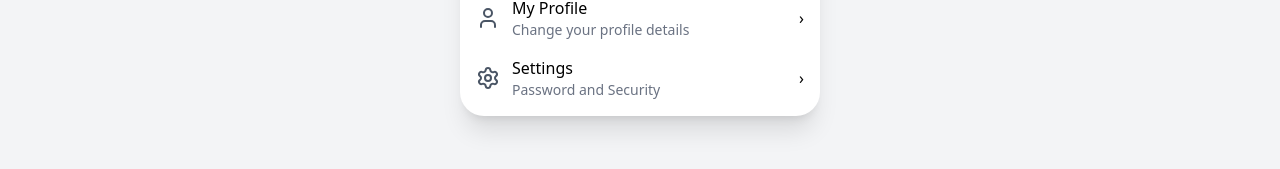
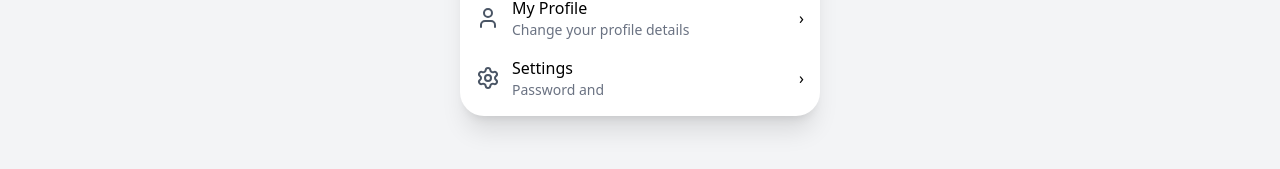
Before and after one commit to gauravkumar2005/NextTalk, a Next.js app: page /profile in a window 1280 px wide. Shown: the part 611-780 px from the top of the page. Built offline with nearby package versions, Linux system fonts and the light colour scheme.

Commit message:
add settings page link in profile

```diff
--- a/app/profile/page.js
+++ b/app/profile/page.js
@@ -99,7 +99,7 @@ export default function ProfilePage() {
                   <p className="font-medium">Settings</p>
                 </Link>
                 <p className="text-sm text-gray-500">
-                  Password and Security
+                  Password and
                 </p>
               </div>
             </div>
```
